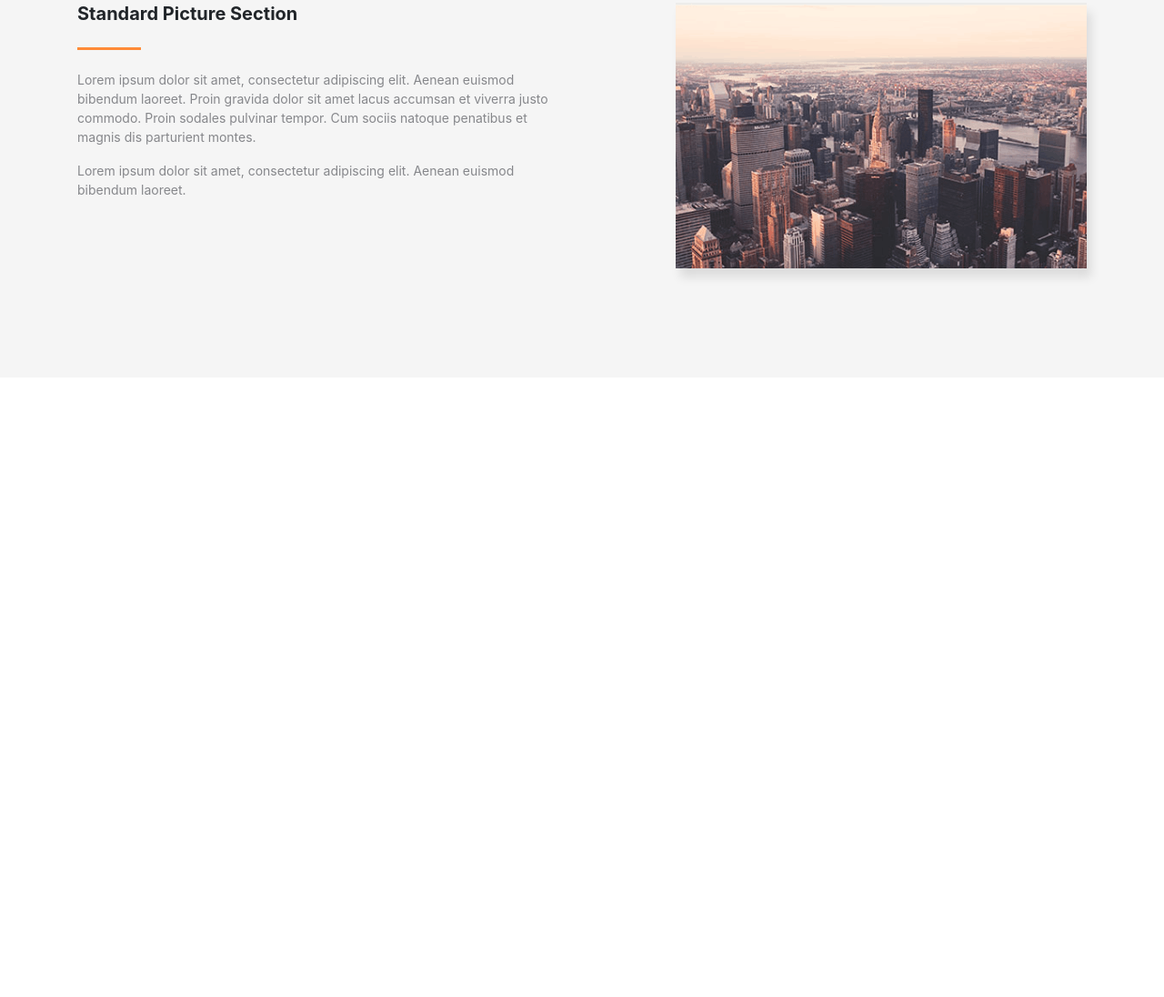
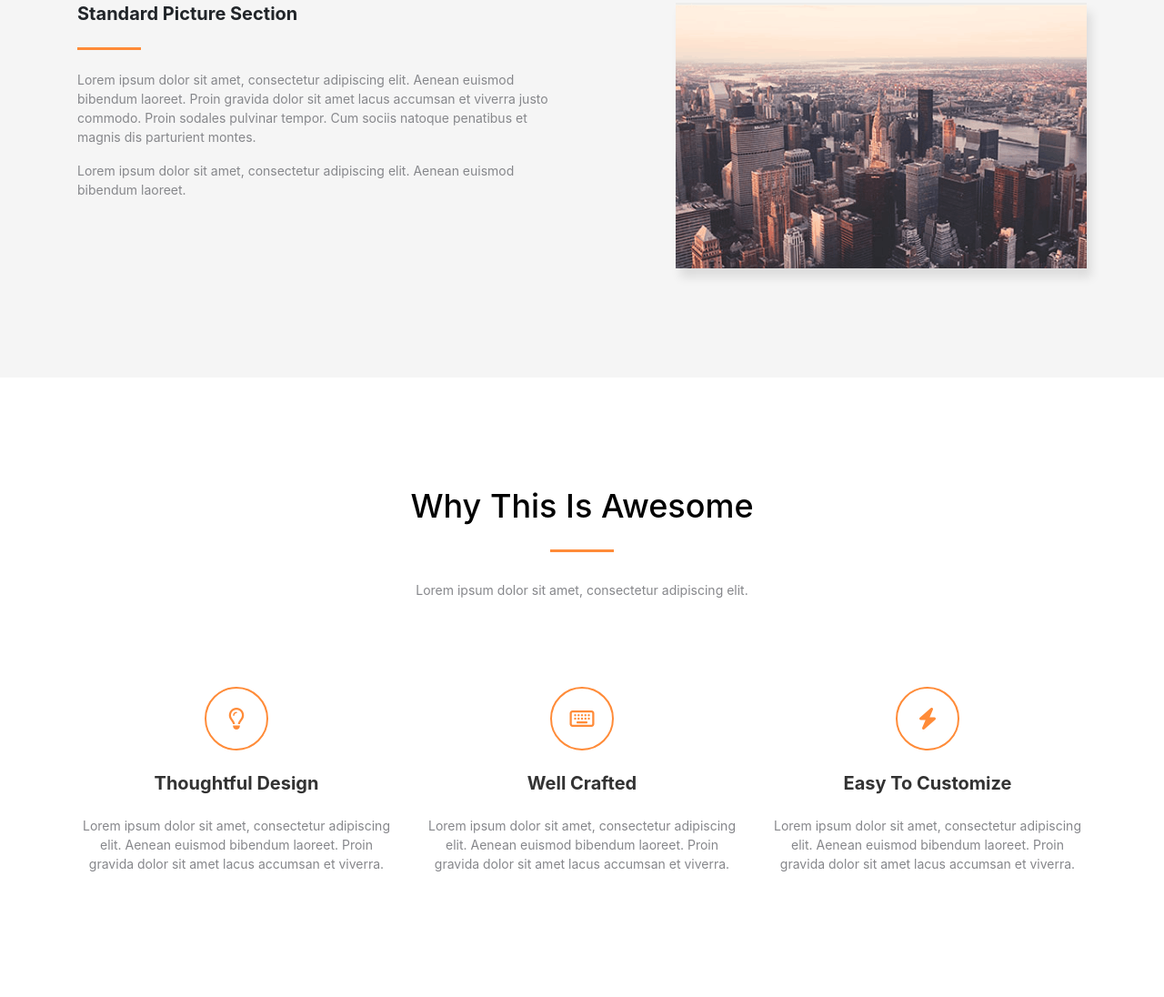
Before and after one commit to shubhamj974/Axit-B-4, a plain HTML site: page index.html in a window 1280 px wide. Shown: the part 2100-3196 px from the top of the page at 91% size. Before the commit the page ends 2515 px from the top, so only its background shows below. Drawn offline with nearby package versions, Linux system fonts and the light colour scheme.

Commit message:
awesome section done

```diff
--- a/assets/css/helper.css
+++ b/assets/css/helper.css
@@ -11,6 +11,10 @@
     margin-bottom:  3.75rem;
 }
 
+.mb-80{
+    margin-bottom: 5rem;
+}
+
 .mt-30{
     margin-top: 1.875rem;
 }
--- a/assets/css/style.css
+++ b/assets/css/style.css
@@ -70,6 +70,7 @@
 
 .heroImg .pri-heading {
     font-size: 2.25rem;
+    width: 90%;
     color: var(--white-col);
 }
 
@@ -207,9 +208,27 @@ hr {
 }
 
 .font-rounded i {
-    font-size: 18px;
+    font-size: 1.125rem;
     color: var(--pri--col)
 }
 
 
 /* -----------FeatureThree----------- */
+
+
+
+/* --------------Awesome------------- */
+
+.awesome .font-rounded {
+    width: 4.375rem;
+    height: 4.375rem;
+}
+
+.awesome .font-rounded i {
+    font-size: 1.5rem;
+}
+
+
+.awesome .sec-heading{
+    color : var(--tab-bg)
+}
--- a/assets/css/utility.css
+++ b/assets/css/utility.css
@@ -15,7 +15,8 @@
 
 .pri-heading {
     font-size: 2.25rem;
-    color: var(--white-col);
+    color: var(--dark-col);
+    text-transform: capitalize;
 }
 
 .sec-heading {
@@ -44,7 +45,6 @@
 
 
 .shortBorder {
-    width: 90%;
     position: relative;
 
 }
@@ -67,6 +67,11 @@
     background-color: var(--pri--col);
 }
 
+.shortBorderOrangeCenter::before {
+    left: 50%;
+    transform: translateX(-50%);
+    background-color: var(--pri--col);
+}
 
 
 .bg-grey {
--- a/index.html
+++ b/index.html
@@ -264,8 +264,9 @@
                         </div>
                         <div class="row">
                             <div class="col-2">
-                                <span class="font-rounded d-flex justify-content-center align-items-center"><i
-                                        class="fas fa-cloud-upload-alt"></i></span>
+                                <span class="font-rounded d-flex justify-content-center align-items-center">
+                                    <i class="fas fa-cloud-download-alt"></i>
+                                </span>
                             </div>
                             <div class="col-10">
                                 <h3 class="small-heading">title</h3>
@@ -304,6 +305,61 @@
                 </div>
             </div>
         </section>
+        <section class="awesome py-120">
+            <div class="container">
+                <div class="row mb-80">
+                    <div class="col-12 text-center">
+                        <h2 class="pri-heading shortBorder shortBorderOrangeCenter mb-60">
+                            why this is awesome
+                        </h2>
+                        <p class="sec-para">
+                            Lorem ipsum dolor sit amet, consectetur adipiscing elit.
+                        </p>
+                    </div>
+                </div>
+                <div class="row">
+                    <div class="col-md-4 d-flex flex-column justify-content-center align-items-center ">
+                        <span class="font-rounded d-flex justify-content-center align-items-center mb-4 text-center">
+                            <i class="far fa-lightbulb"></i>
+                        </span>
+                        <h3 class="sec-heading mb-4">
+                            thoughtful design
+                        </h3>
+                        <p class="sec-para text-center">
+                            Lorem ipsum dolor sit amet, consectetur adipiscing
+                            elit. Aenean euismod bibendum laoreet. Proin gravida
+                            dolor sit amet lacus accumsan et viverra.
+                        </p>
+                    </div>
+                    <div class="col-md-4 d-flex flex-column justify-content-center align-items-center ">
+                        <span class="font-rounded d-flex justify-content-center align-items-center mb-4 text-center">
+                            <i class="far fa-keyboard"></i>
+                        </span>
+                        <h3 class="sec-heading mb-4">
+                            well crafted
+                        </h3>
+                        <p class="sec-para text-center">
+                            Lorem ipsum dolor sit amet, consectetur adipiscing
+                            elit. Aenean euismod bibendum laoreet. Proin gravida
+                            dolor sit amet lacus accumsan et viverra.
+                        </p>
+                    </div>
+                    <div class="col-md-4 d-flex flex-column justify-content-center align-items-center ">
+                        <span class="font-rounded d-flex justify-content-center align-items-center mb-4 text-center">
+                            <i class="fas fa-bolt"></i>
+                        </span>
+                        <h3 class="sec-heading mb-4">
+                            easy to customize
+                        </h3>
+                        <p class="sec-para text-center">
+                            Lorem ipsum dolor sit amet, consectetur adipiscing
+                            elit. Aenean euismod bibendum laoreet. Proin gravida
+                            dolor sit amet lacus accumsan et viverra.
+                        </p>
+                    </div>
+                </div>
+            </div>
+        </section>
     </main>
 
     <script src="https://cdn.jsdelivr.net/npm/jquery@3.5.1/dist/jquery.slim.min.js"
```
